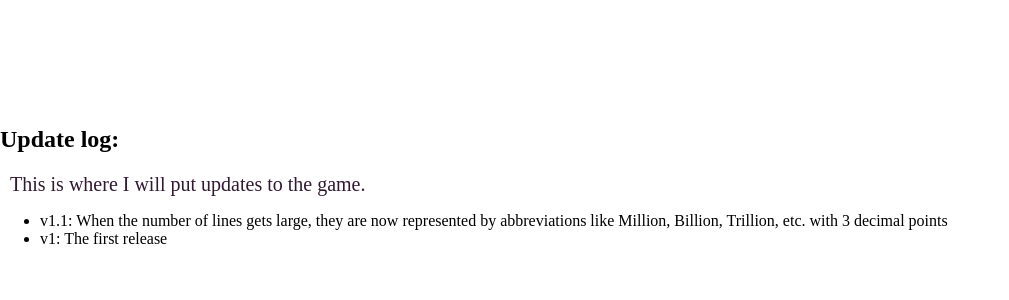
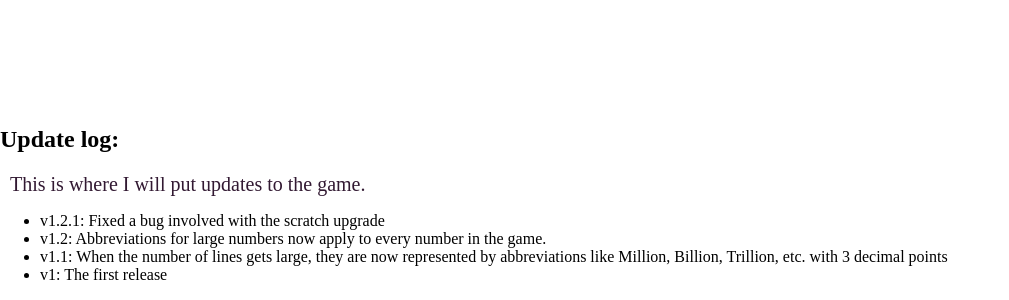
Before and after one commit to CodeClicker/CodeClicker, a plain HTML site: page index.html in a window 1280 px wide. Shown: the part 1764-2064 px from the top of the page, without its empty margins (0-1009 px from the left). Drawn offline with Linux system fonts and the light colour scheme.

Commit message:
Update index.html

```diff
--- a/index.html
+++ b/index.html
@@ -110,9 +110,10 @@
         <h2>Update log:</h2>
         <p>This is where I will put updates to the game.</p>
         <ul>
+            <li>v1.2.1: Fixed a bug involved with the scratch upgrade</li>
+            <li>v1.2: Abbreviations for large numbers now apply to every number in the game.</li>
             <li>v1.1: When the number of lines gets large, they are now represented by abbreviations like Million, Billion, Trillion, etc. with 3 decimal points</li>
             <li>v1: The first release</li>
         </ul>
-        <p style="visibility: hidden" id="clicks">0</p>
     </body>
 </html>
```
